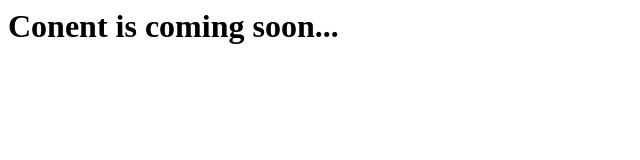
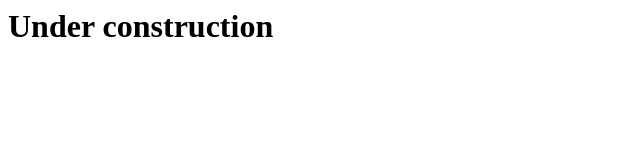
Before and after one commit to altvist/altvist.github.io, a plain HTML site: page index.html in a window 1280 px wide. Shown: the whole page, without its empty margins (0-640 px from the left). Drawn offline with Linux system fonts and the light colour scheme.

Commit message:
Update index.html

```diff
--- a/index.html
+++ b/index.html
@@ -1 +1 @@
-<h1>Conent is coming soon...</h1>
+<h1>Under construction</h1>
```
